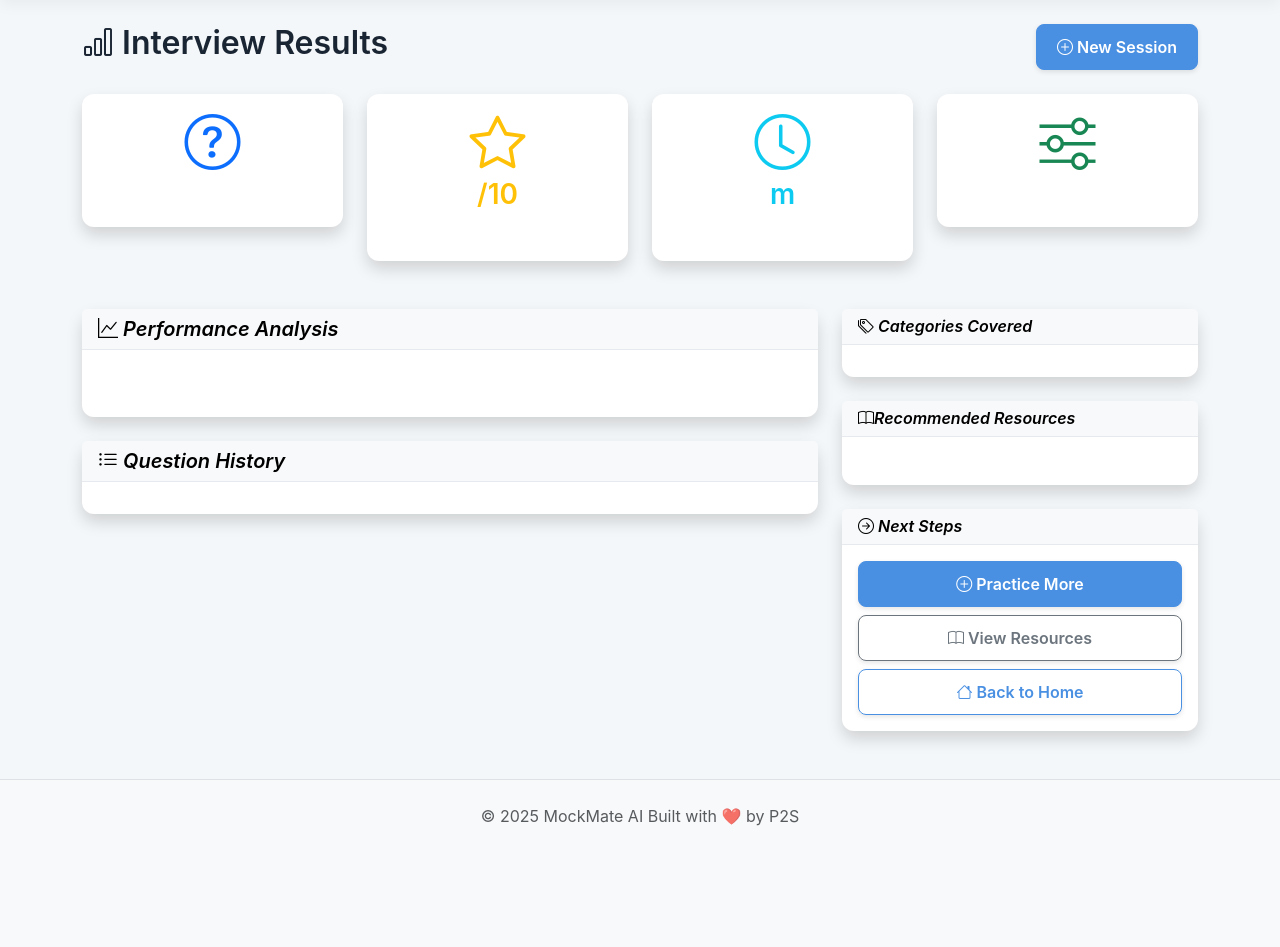
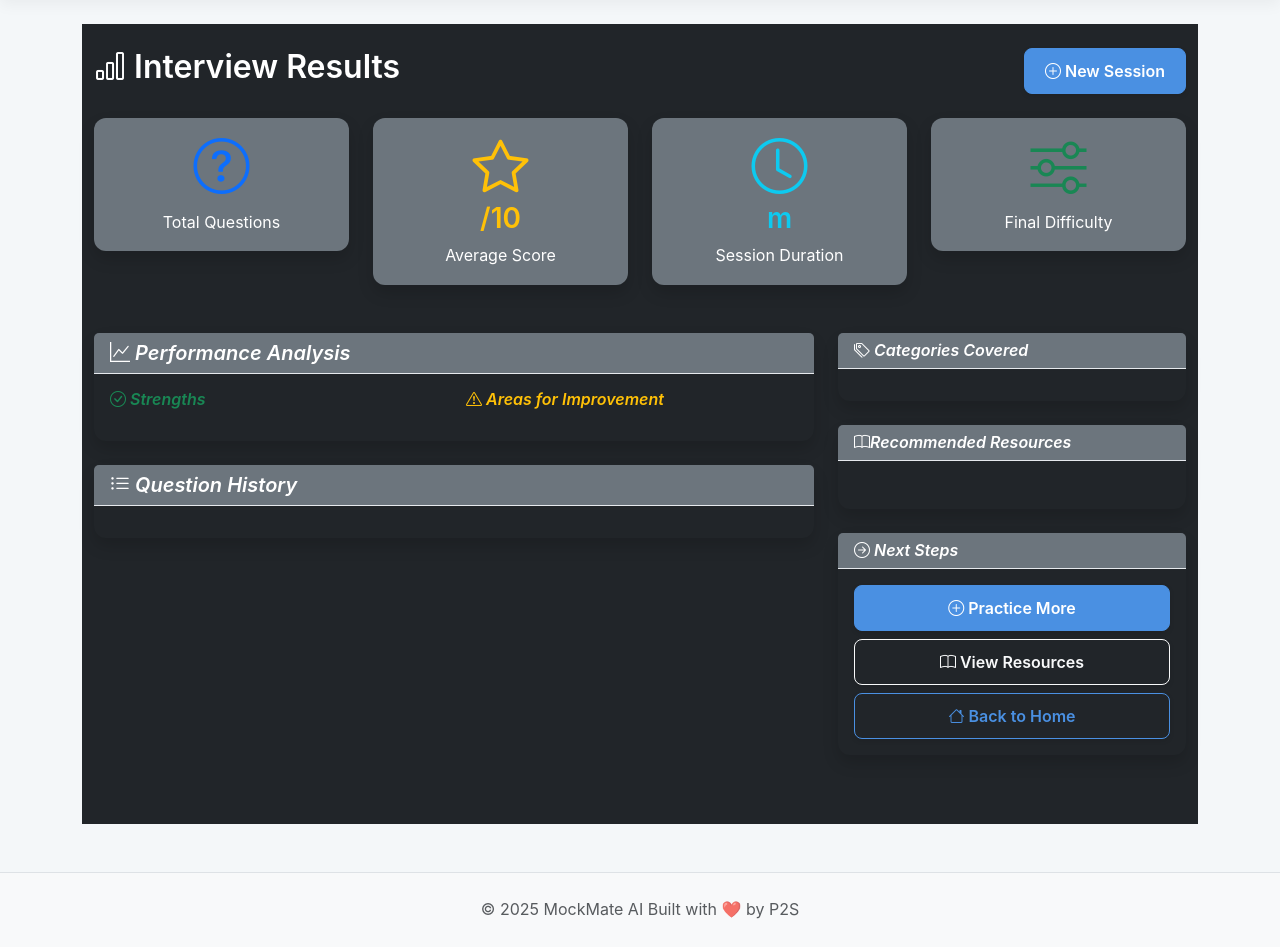
Before and after one commit to saritakumari23/MockMate-AI, a Flask app: template templates/results.html in a window 1280 px wide. Shown: the part 59-1006 px from the top of the page. Before the commit the page ends 885 px from the top, so only its background shows below. Run offline with Flask 3, Linux system fonts and the light colour scheme; the template is opened without the code that fills it, so the values that code supplies are empty.

Commit message:
Updated something

```diff
--- a/templates/index.html
+++ b/templates/index.html
@@ -64,7 +64,7 @@
                 </div>
             </div>
             <h4>Set Your Profile</h4>
-            <p class="text-muted">Tell us about your career goals and experience level.</p>
+            <p class="text-white">Tell us about your career goals and experience level.</p>
         </div>
         <div class="col-md-4 text-center">
             <div class="mb-3">
@@ -73,7 +73,7 @@
                 </div>
             </div>
             <h4>Answer Questions</h4>
-            <p class="text-muted">Respond to AI-generated interview questions naturally.</p>
+            <p class="text-white">Respond to AI-generated interview questions naturally.</p>
         </div>
         <div class="col-md-4 text-center">
             <div class="mb-3">
@@ -82,7 +82,7 @@
                 </div>
             </div>
             <h4>Improve & Repeat</h4>
-            <p class="text-muted">Receive detailed analysis and practice until you're confident.</p>
+            <p class="text-white">Receive detailed analysis and practice until you're confident.</p>
         </div>
     </div>
 </div>
--- a/templates/results.html
+++ b/templates/results.html
@@ -1,12 +1,14 @@
 {% extends "base.html" %}
 
-{% block title %}Interview Results - AI Interview Coach{% endblock %}
+{% block title %}Interview Results - MockMate AI{% endblock %}
 
 {% block content %}
+<div class="results-dark bg-dark min-vh-100 py-4">
+<div class="container">
 <div class="row">
     <div class="col-12">
         <div class="d-flex justify-content-between align-items-center mb-4">
-            <h2>
+            <h2 class="text-white">
                 <i class="bi bi-bar-chart"></i> Interview Results
             </h2>
             <div>
@@ -21,38 +23,38 @@
 <!-- Summary Cards -->
 <div class="row g-4 mb-5">
     <div class="col-md-3">
-        <div class="card border-0 shadow text-center">
+        <div class="card bg-secondary text-white border-0 shadow text-center">
             <div class="card-body">
                 <i class="bi bi-question-circle display-4 text-primary mb-3"></i>
                 <h3 class="text-primary">{{ summary.total_questions }}</h3>
-                <p class="text-white mb-0">Total Questions</p>
+                <p class="mb-0">Total Questions</p>
             </div>
         </div>
     </div>
     <div class="col-md-3">
-        <div class="card border-0 shadow text-center">
+        <div class="card bg-secondary text-white border-0 shadow text-center">
             <div class="card-body">
                 <i class="bi bi-star display-4 text-warning mb-3"></i>
                 <h3 class="text-warning">{{ summary.average_score }}/10</h3>
-                <p class="text-white mb-0">Average Score</p>
+                <p class="mb-0">Average Score</p>
             </div>
         </div>
     </div>
     <div class="col-md-3">
-        <div class="card border-0 shadow text-center">
+        <div class="card bg-secondary text-white border-0 shadow text-center">
             <div class="card-body">
                 <i class="bi bi-clock display-4 text-info mb-3"></i>
                 <h3 class="text-info">{{ summary.session_duration }}m</h3>
-                <p class="text-white mb-0">Session Duration</p>
+                <p class="mb-0">Session Duration</p>
             </div>
         </div>
     </div>
     <div class="col-md-3">
-        <div class="card border-0 shadow text-center">
+        <div class="card bg-secondary text-white border-0 shadow text-center">
             <div class="card-body">
                 <i class="bi bi-sliders display-4 text-success mb-3"></i>
                 <h3 class="text-success">{{ summary.difficulty_level.title() }}</h3>
-                <p class="text-white mb-0">Final Difficulty</p>
+                <p class="mb-0">Final Difficulty</p>
             </div>
         </div>
     </div>
@@ -61,17 +63,17 @@
 <!-- Performance Analysis -->
 <div class="row">
     <div class="col-lg-8">
-        <div class="card border-0 shadow mb-4">
-            <div class="card-header bg-light">
+        <div class="card bg-dark text-white border-0 shadow mb-4">
+            <div class="card-header bg-secondary text-white">
                 <h5 class="mb-0">
-                    <i class="bi bi-graph-up text-black"> Performance Analysis</i>
+                    <i class="bi bi-graph-up text-white"> Performance Analysis</i>
                 </h5>
             </div>
             <div class="card-body">
                 <div class="row">
                     <div class="col-md-6">
                         <h6 class="text-success ">
-                            <i class="bi bi-check-circle text-white"> Strengths</i>
+                            <i class="bi bi-check-circle text-success"> Strengths</i>
                         </h6>
                         <ul class="list-unstyled">
                             {% for strength in summary.responses[-1].evaluation.strengths %}
@@ -83,7 +85,7 @@
                     </div>
                     <div class="col-md-6">
                         <h6 class="text-warning">
-                            <i class="bi bi-exclamation-triangle text-white"> Areas for Improvement</i>
+                            <i class="bi bi-exclamation-triangle text-warning"> Areas for Improvement</i>
                         </h6>
                         <ul class="list-unstyled">
                             {% for area in summary.responses[-1].evaluation.improvement_areas %}
@@ -98,18 +100,18 @@
         </div>
 
         <!-- Question History -->
-        <div class="card border-0 shadow">
-            <div class="card-header bg-light">
+        <div class="card bg-dark text-white border-0 shadow">
+            <div class="card-header bg-secondary text-white">
                 <h5 class="mb-0">
-                    <i class="bi bi-list-ul text-black"> Question History</i>
+                    <i class="bi bi-list-ul text-white"> Question History</i>
                 </h5>
             </div>
             <div class="card-body">
                 <div class="accordion" id="questionAccordion">
                     {% for response in summary.responses %}
-                    <div class="accordion-item">
+                    <div class="accordion-item bg-dark text-white">
                         <h2 class="accordion-header">
-                            <button class="accordion-button collapsed" type="button" data-bs-toggle="collapse"
+                            <button class="accordion-button collapsed bg-dark text-white" type="button" data-bs-toggle="collapse"
                                     data-bs-target="#collapse{{ loop.index }}">
                                 <div class="d-flex justify-content-between align-items-center w-100 me-3">
                                     <span>Question {{ loop.index }}</span>
@@ -120,7 +122,7 @@
                             </button>
                         </h2>
                         <div id="collapse{{ loop.index }}" class="accordion-collapse collapse" data-bs-parent="#questionAccordion">
-                            <div class="accordion-body">
+                            <div class="accordion-body bg-dark text-white">
                                 <div class="mb-3">
                                     <strong>Question:</strong>
                                     <p class="mb-2">{{ response.question }}</p>
@@ -163,10 +165,10 @@
     <!-- Sidebar -->
     <div class="col-lg-4">
         <!-- Categories Covered -->
-        <div class="card border-0 shadow mb-4">
-            <div class="card-header bg-light">
+        <div class="card bg-dark text-white border-0 shadow mb-4">
+            <div class="card-header bg-secondary text-white">
                 <h6 class="mb-0">
-                    <i class="bi bi-tags text-black"> Categories Covered</i>
+                    <i class="bi bi-tags text-white"> Categories Covered</i>
                 </h6>
             </div>
             <div class="card-body">
@@ -177,10 +179,10 @@
         </div>
 
         <!-- Learning Resources -->
-        <div class="card border-0 shadow mb-4">
-            <div class="card-header bg-light">
+        <div class="card bg-dark text-white border-0 shadow mb-4">
+            <div class="card-header bg-secondary text-white">
                 <h6 class="mb-0">
-                    <i class="bi bi-book text-black">Recommended Resources</i>
+                    <i class="bi bi-book text-white">Recommended Resources</i>
                 </h6>
             </div>
             <div class="card-body">
@@ -188,7 +190,7 @@
                     {% for resource in summary.responses[-1].evaluation.resources %}
                     <li class="mb-2">
                         <i class="bi bi-link-45deg text-primary"></i>
-                        <a href="#" class="text-decoration-none">{{ resource }}</a>
+                        <a href="#" class="text-decoration-none text-white">{{ resource }}</a>
                     </li>
                     {% endfor %}
                 </ul>
@@ -196,10 +198,10 @@
         </div>
 
         <!-- Next Steps -->
-        <div class="card border-0 shadow">
-            <div class="card-header bg-light">
+        <div class="card bg-dark text-white border-0 shadow">
+            <div class="card-header bg-secondary text-white">
                 <h6 class="mb-0">
-                    <i class="bi bi-arrow-right-circle text-black"> Next Steps</i>
+                    <i class="bi bi-arrow-right-circle text-white"> Next Steps</i>
                 </h6>
             </div>
             <div class="card-body">
@@ -207,7 +209,7 @@
                     <a href="{{ url_for('setup') }}" class="btn btn-primary">
                         <i class="bi bi-plus-circle"></i> Practice More
                     </a>
-                    <a href="{{ url_for('resources') }}" class="btn btn-outline-secondary">
+                    <a href="{{ url_for('resources') }}" class="btn btn-outline-light">
                         <i class="bi bi-book"></i> View Resources
                     </a>
                     <a href="{{ url_for('index') }}" class="btn btn-outline-primary">
@@ -218,4 +220,6 @@
         </div>
     </div>
 </div>
+</div>
+</div>
 {% endblock %}
```
Also changed, not shown: templates/interview.html (+13 -13 lines).
